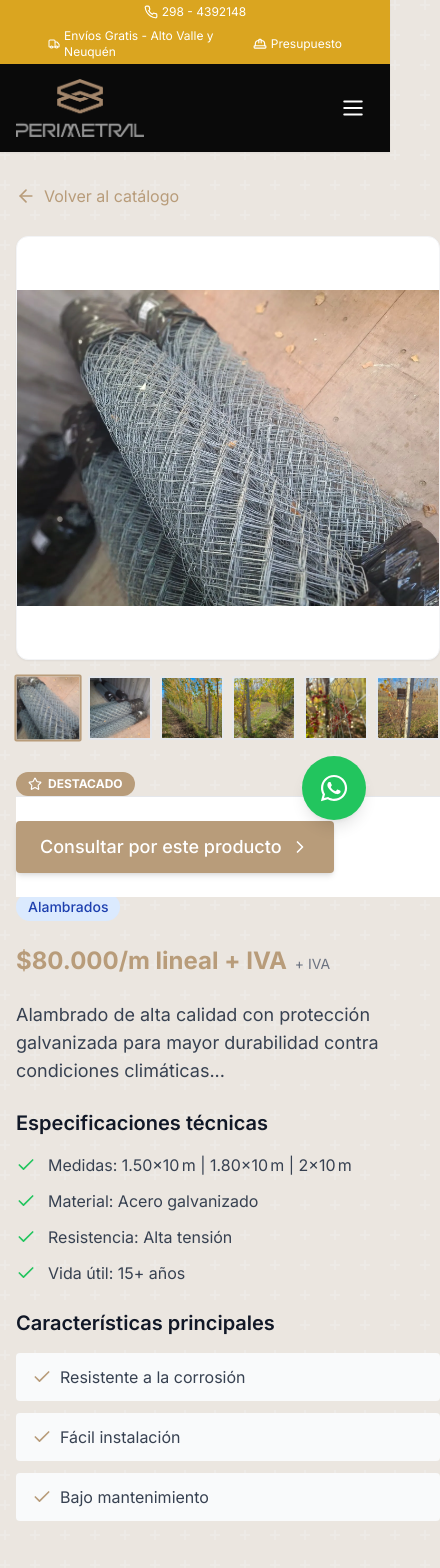
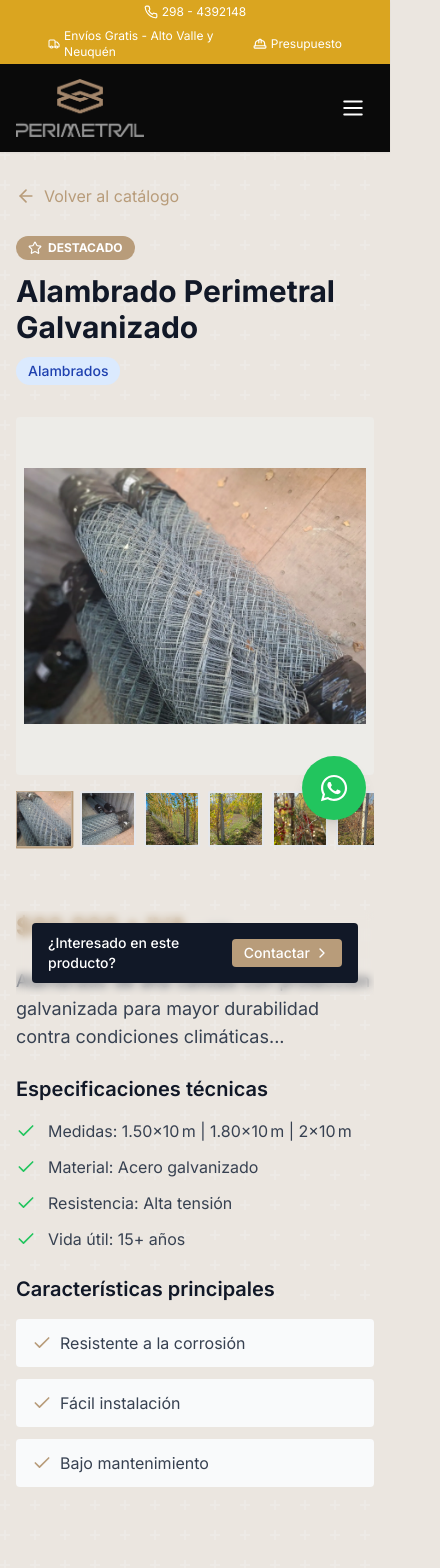
Before and after one commit to kevkarlion/Perimetral, a Next.js app: page /catalogo/1 in a window 390 px wide. Shown: the top 1568 px of the page, 440 px wide, since content can reach past the window. Built offline with nearby package versions, Linux system fonts and the light colour scheme.

Commit message:
disposicion de product detail. Title above the img

```diff
--- a/app/catalogo/[id]/page.tsx
+++ b/app/catalogo/[id]/page.tsx
@@ -31,16 +31,44 @@ export default function ProductoDetalle({ params }: { params: { id: string } })
       </div>
 
       {/* Contenedor principal */}
-      <div className="grid md:grid-cols-2 gap-8 lg:gap-12">
-        {/* Galería de imágenes sticky */}
-        <div className="flex flex-col lg:flex-row gap-4 lg:sticky lg:top-36 lg:self-start">
-          {/* Miniaturas verticales */}
-          <div className="flex lg:flex-col gap-2 order-last lg:order-first">
+      <div className="flex flex-col md:grid md:grid-cols-2 gap-8 lg:gap-12">
+        {/* Encabezado móvil */}
+        <div className="md:hidden space-y-3">
+          {producto.destacado && (
+            <div className="inline-flex items-center bg-primary text-white text-xs font-bold px-3 py-1 rounded-full">
+              <Star className="h-3.5 w-3.5 mr-1.5" /> DESTACADO
+            </div>
+          )}
+          <h1 className="text-3xl md:text-4xl font-bold text-gray-900">{producto.nombre}</h1>
+          {producto.categoria && (
+            <span className="inline-block bg-blue-100 text-blue-800 px-3 py-1 rounded-full text-sm font-medium">
+              {producto.categoria}
+            </span>
+          )}
+        </div>
+
+        {/* Galería de imágenes sticky - Versión optimizada */}
+        <div className="flex flex-col lg:flex-row-reverse gap-4 lg:sticky lg:top-32 lg:self-start">
+          {/* Imagen principal - Contenedor compacto */}
+          <div className="w-full">
+            <div className="relative aspect-square bg-contraste rounded-lg overflow-hidden">
+              <Image
+                src={imagenes[imagenPrincipal].src}
+                alt={imagenes[imagenPrincipal].alt}
+                fill
+                className="object-contain p-2"
+                priority
+              />
+            </div>
+          </div>
+
+          {/* Miniaturas - Ahora en columna a la derecha */}
+          <div className="flex lg:flex-col gap-2 overflow-x-auto lg:overflow-visible pb-2 lg:pb-0">
             {imagenes.map((imagen, index) => (
               <button
                 key={index}
                 onClick={() => setImagenPrincipal(index)}
-                className={`w-16 h-16 md:w-20 md:h-20 relative rounded-md overflow-hidden border-2 transition-all ${
+                className={`flex-shrink-0 w-14 h-14 md:w-16 md:h-16 relative rounded-md overflow-hidden border-2 transition-all ${
                   imagenPrincipal === index
                     ? 'border-primary scale-105'
                     : 'border-gray-200 hover:border-gray-300'
@@ -51,30 +79,17 @@ export default function ProductoDetalle({ params }: { params: { id: string } })
                   alt={imagen.alt}
                   fill
                   className="object-cover"
-                  sizes="80px"
+                  sizes="64px"
                 />
               </button>
             ))}
-          </div>
-
-          {/* Imagen principal */}
-          <div className="flex-1 bg-white rounded-xl shadow-sm border border-gray-100 overflow-hidden">
-            <div className="aspect-square relative">
-              <Image
-                src={imagenes[imagenPrincipal].src}
-                alt={imagenes[imagenPrincipal].alt}
-                fill
-                className="object-contain"
-                priority
-              />
-            </div>
           </div>
         </div>
 
         {/* Información del producto (contenido scrollable) */}
         <div className="space-y-6">
-          {/* Encabezado */}
-          <div className="space-y-3">
+          {/* Encabezado desktop (oculto en móvil) */}
+          <div className="hidden md:block space-y-3">
             {producto.destacado && (
               <div className="inline-flex items-center bg-primary text-white text-xs font-bold px-3 py-1 rounded-full">
                 <Star className="h-3.5 w-3.5 mr-1.5" /> DESTACADO
@@ -148,23 +163,28 @@ export default function ProductoDetalle({ params }: { params: { id: string } })
           )}
 
           {/* CTA */}
-          <div className="pt-6 sticky bottom-0 bg-white pb-6 border-t border-gray-200">
-            <Link
-              href="/contacto"
-              className="inline-flex items-center justify-center bg-primary hover:bg-primary/90 text-white font-medium py-3 px-6 rounded-lg transition-colors text-lg shadow-md hover:shadow-lg  sm:w-auto"
-            >
-              Consultar por este producto
-              <ChevronRight className="h-5 w-5 ml-2" />
-            </Link>
+          <div className="sticky bottom-0 backdrop-blur-sm py-3 px-4  ">
+            <div className="max-w-4xl mx-auto">
+              <Link
+                href="/contacto"
+                className="inline-flex items-center justify-between bg-gray-900 hover:bg-gray-800 text-white font-medium py-2.5 px-4 rounded-lg transition-all text-sm w-full group"
+              >
+                <span>¿Interesado en este producto?</span>
+                <span className="flex items-center bg-primary rounded px-3 py-1 ml-3 group-hover:bg-primary-dark">
+                  Contactar
+                  <ChevronRight className="h-4 w-4 ml-1" />
+                </span>
+              </Link>
+            </div>
           </div>
         </div>
       </div>
 
       {/* Sección de productos relacionados */}
       {/* <div className="mt-16">
-        <h2 className="text-2xl font-bold text-gray-900 mb-6">Productos relacionados</h2> */}
-        {/* Componente de grid de productos aquí */}
-      {/* </div> */}
+        <h2 className="text-2xl font-bold text-gray-900 mb-6">Productos relacionados</h2>
+
+      </div> */}
     </div>
   )
 }
--- a/app/catalogo/page.tsx
+++ b/app/catalogo/page.tsx
@@ -68,7 +68,7 @@ export default function ProductosPage() {
                     <div key={index} className="relative h-96 w-full">
                       <Link href={`/catalogo/${producto.id}`} className="block h-full">
                         <Image
-                          src={imagen.src || producto.src}
+                          src={imagen.src || producto.imagen}
                           alt={imagen.alt || producto.nombre}
                           fill
                           className="object-cover"
@@ -83,7 +83,7 @@ export default function ProductosPage() {
                 <div className="relative h-96 w-full">
                   <Link href={`/catalogo/${producto.id}`} className="block h-full">
                     <Image
-                      src={producto.src}
+                      src={producto.imagen}
                       alt={producto.nombre}
                       fill
                       className="object-cover hover:scale-105 transition-transform duration-500"
--- a/components/navbar.tsx
+++ b/components/navbar.tsx
@@ -117,7 +117,7 @@ export default function Navbar() {
                 key={link.href}
                 href={link.href}
                 id={link.id}
-                className="relative px-3 py-2 text-white font-medium transition-colors group"
+                className="relative px-3  py-2 text-white font-medium transition-colors group"
               >
                 {link.label}
                 <span className="absolute bottom-0 left-1/2 h-0.5 bg-white w-0 transition-all duration-300 group-hover:w-4/5 group-hover:left-[10%]" />
--- a/components/products-section.tsx
+++ b/components/products-section.tsx
@@ -81,7 +81,7 @@ const sliderSettings = {
         { src: '/Productos/alambrado/alambre-arbol2.webp', alt: 'Alambrado principal' },
         { src: '/Productos/alambrado/alambre-pre.webp', alt: 'Alambrado principal' }
       ],
-      precio: "$80.000/m lineal + iva",
+      precio: "$80.000 + iva",
       destacado: true
     },
     {
--- a/data/products.tsx
+++ b/data/products.tsx
@@ -15,7 +15,7 @@ export const productos = [
       { src: '/Productos/alambrado/alambre-pre.webp', alt: 'Alambrado vista frontal' },
     ],
     imagenesAdicionales: ["alambrado-2.jpg", "alambrado-3.jpg"],
-    precio: "$80.000/m lineal + IVA",
+    precio: "$80.000 + IVA",
     destacado: true,
     especificaciones: [
       "Medidas: 1.50×10 m | 1.80×10 m | 2×10 m",
--- a/tailwind.config.ts
+++ b/tailwind.config.ts
@@ -57,6 +57,7 @@ const config = {
         // 🎨 Colores personalizados de la marca
         brand: "#DAA520",
         brandHover: '#C2911C',
+        contraste: '#EDECE8',
         LigthText: "#FFFBEB",
         grayLight: "#BFBFBF",
         grayMid: "#7A7A7A",
```
